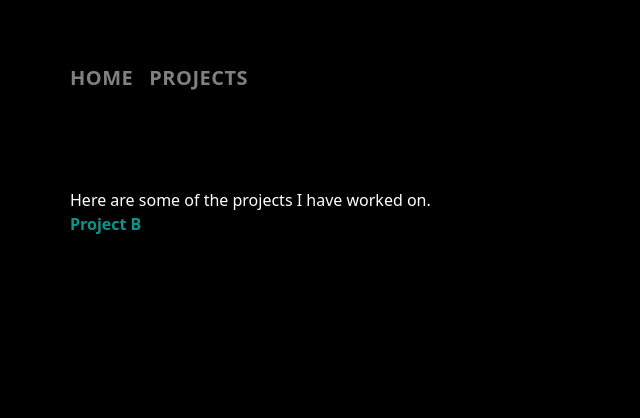
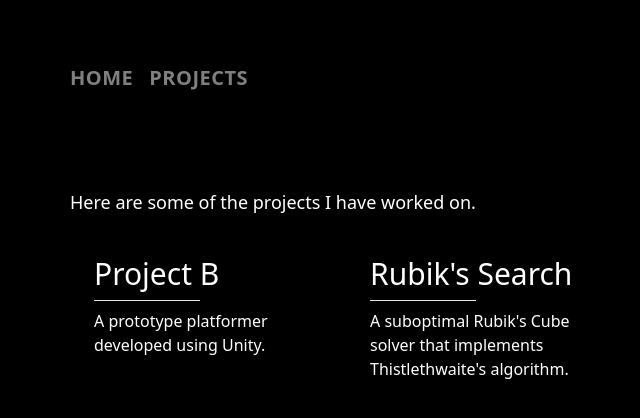
Before and after one commit to RaymoZou/personal-profile, a Next.js app: page /projects in a window 1280 px wide. Shown: the top 418 px of the page, without its empty margins (26-666 px from the left). Built offline with nearby package versions, Linux system fonts and the light colour scheme.

Commit message:
update project page

```diff
--- a/app/projects/page.js
+++ b/app/projects/page.js
@@ -1,12 +1,29 @@
 import Nav from '../../components/Nav';
+import ProjectCard from '../../components/ProjectCard';
 
 export default function Page() {
     return (
         <>
             <Nav />
             <div className="m-24">
-                <h1 className="text-white">Here are some of the projects I have worked on.</h1>
-                <a className="text-teal-600 font-semibold" href="/projects/project-b">Project B</a>
+                <h1 className="text-white text-lg">Here are some of the projects I have worked on.</h1>
+                <div className="grid grid-cols-1 gap-4 md:grid-cols-2 lg:grid-cols-3 xl:grid-cols-4 mt-4">
+                    <ProjectCard
+                        href="/projects/project-b"
+                        name="Project B"
+                        description="A prototype platformer developed using Unity."
+                    />
+                    <ProjectCard
+                        href="/projects/rubiks-search"
+                        name="Rubik's Search"
+                        description="A suboptimal Rubik's Cube solver that implements Thistlethwaite's algorithm."
+                    />
+                    {/* <ProjectCard
+                        href="/projects/rubiks-search"
+                        name="Rubik's Search"
+                        description="A sub-optimal Rubik's Cube solver that implements Thistlethwaite's algorithm."
+                    /> */}
+                </div>
             </div>
         </>
     )
--- a/app/projects/project-b/page.js
+++ b/app/projects/project-b/page.js
@@ -8,13 +8,15 @@ export default function Page() {
             <div className="w-full h-2/3 bg-gradient-to-t from-black"></div>
         </div>
 
-        <div className="m-24 h-screen">
-            <h1 className="text-5xl font-bold">Project B</h1>
-            <div className="flex gap-4 mt-4">
-                <div className="bg-white text-black font-bold text-xl px-3 py-1 rounded tracking-widest">UNITY</div>
-                <div className="bg-white text-black font-bold text-xl px-3 py-1 rounded tracking-widest">C#</div>
+        <div className="m-24">
+            <div>
+                <h1 className="text-5xl font-bold">Project B</h1>
+                <div className="flex gap-4 mt-4">
+                    <div className="bg-white text-black font-bold text-xl px-3 py-1 rounded tracking-widest">UNITY</div>
+                    <div className="bg-white text-black font-bold text-xl px-3 py-1 rounded tracking-widest">C#</div>
+                </div>
             </div>
-            <div className="my-16 grid grid-cols-4">
+            <div className="my-16 grid grid-cols-4 gap-2">
                 <h1 className="text-3xl font-semibold col-span-3">Description</h1>
                 <div className="row-span-2 flex flex-col gap-1">
                     <h1 className="text-3xl font-bold">Link</h1>
@@ -27,10 +29,17 @@ export default function Page() {
                     such as character movement and establising a clear progression path with ramping difficulty to make the game enjoyable to play.
                 </p>
             </div>
-            {/* <div>
+            <div className="flex gap-4 flex-col">
                 <h1 className="text-3xl font-semibold col-span-3">Media</h1>
-                <img className="" src="/project-b1.png"/>
-            </div> */}
+                <img className="max-w-4xl" src="/project-b1.png" />
+            </div>
+            <div className="my-16 grid grid-cols-4 gap-2">
+                <h1 className="text-3xl font-semibold col-span-3">Development</h1>
+                <p className="text-lg col-span-2">
+                    All of the pixel art assets were created using Aseprite - a popular image editor used for creating pixel art and animations. The development process consisted
+                    of implementing different subgoals such as player movement and level progression that would ultimately make up the minimal viable product (MVP).
+                </p>
+            </div>
         </div>
 
     </>)
--- /dev/null
+++ b/app/projects/rubiks-search/page.js
@@ -0,0 +1,35 @@
+import Nav from '../../../components/Nav';
+
+export default function Page() {
+    return (<>
+
+        <div className="w-full h-96 flex flex-col justify-between">
+            <Nav />
+            <div className="w-full h-2/3 bg-gradient-to-t from-black"></div>
+        </div>
+
+        <div className="m-24 min-h-screen">
+            <div>
+                <h1 className="text-5xl font-bold">Rubik's Search</h1>
+                <div className="flex gap-4 mt-4">
+                    <div className="bg-white text-black font-bold text-xl px-3 py-1 rounded tracking-widest">JAVA</div>
+                </div>
+            </div>
+            <div className="my-16 grid grid-cols-4 gap-2">
+                <h1 className="text-3xl font-semibold col-span-3">Description</h1>
+                <div className="row-span-2 flex flex-col gap-1">
+                    <h1 className="text-3xl font-bold">Link</h1>
+                    {/* <a className="text-teal-600 font-semibold" href="https://simmer.io/@raymozou/project-b" target="_blank">Demo</a> */}
+                    <a className="text-teal-600 font-semibold" href="https://github.com/RaymoZou/rubiks-search" target="_blank">Github</a>
+                </div>
+                <p className="text-lg col-span-2">
+                    This is a Rubik's Cube Solver that implements Thistletwaite's Algorithm using a series of iterative depth-first searches to solve sequential subgroups.
+                    Cube states are represented as an array of chars and actions correspond to quarter and half turns of each face. See
+                    <a href="https://ruwix.com/the-rubiks-cube/notation/" target="_blank" className="text-teal-600 font-semibold"> here </a>
+                    for a guide in interpreting the Rubik's Cube turn notation. The project was written and compiled using java version 19.0.1.
+                </p>
+            </div>
+        </div>
+
+    </>)
+}
--- a/components/ProjectCard.jsx
+++ b/components/ProjectCard.jsx
@@ -1,13 +1,14 @@
-export default function Nav() {
-    return (
-      <div className="flex gap-4 ml-24 mt-16 text-xl tracking-wide font-semibold">
-        <a className="opacity-50 hover:opacity-100" href="/">HOME</a>
-        <a className="opacity-50 hover:opacity-100" href="/projects">PROJECTS</a>
-        {/* <Nav url="/blog">Blog</Nav> */}
-      </div>
+import Link from "next/link";
 
-      // <a href={url} className="text-2xl">
-      //   {children}
-      // </a>
-    );
-  }
+export default function ProjectCard(props) {
+  return (
+    <Link
+      href={props.href}
+      className="flex-col p-6 max-w-md hover:bg-teal-600/25 transition duration-100 ease-in-out rounded-md"
+    >
+      <h1 className="text-3xl">{props.name}</h1>
+      <hr className="w-1/2 my-2"></hr>
+      <div>{props.description}</div>
+    </Link>
+  );
+}
```
